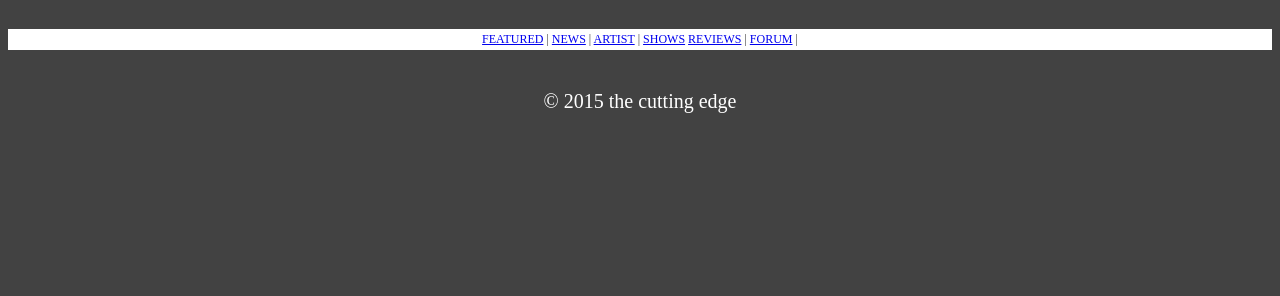
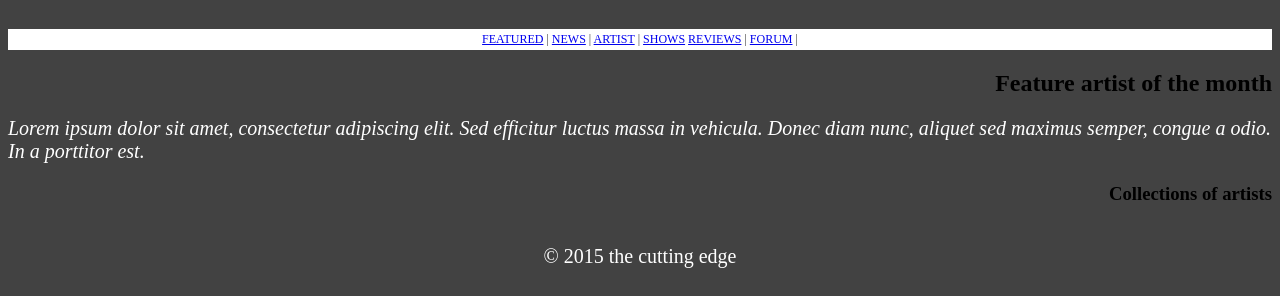
Before and after one commit to SukkieP/SukkieP.github.io, a plain HTML site: page unit_6/index.html in a window 1280 px wide. Shown: the part 990-1286 px from the top of the page. Before the commit the page ends 1131 px from the top, so only its background shows below. Drawn offline with Linux system fonts and the light colour scheme; files whose address does not match are found by name.

Commit message:
unit 6 update

```diff
--- a/unit_6/index.html
+++ b/unit_6/index.html
@@ -20,6 +20,14 @@
   <a href="/reviews/">REVIEWS</a> |
   <a href="/forum/">FORUM</a> |
 </nav>
+<div id="hero">
+	<h2>Feature artist of the month</h2>
+	<p> Lorem ipsum dolor sit amet, consectetur adipiscing elit. Sed efficitur luctus massa in vehicula. Donec diam nunc, aliquet sed maximus semper, congue a odio. In a porttitor est. </p>
+	</div>
+
+	<div id="collection">
+		<h3>Collections of artists</h3>
+	</div>
 <p></p>
 
 </body>
--- a/unit_6/stylesheet.css
+++ b/unit_6/stylesheet.css
@@ -9,7 +9,6 @@ title {
 
 }
 img {
-	background: url("images/ce-logo.png");
 	background-repeat: no-repeat;
 	background-size: 100%;
 	display: inline-block;
```
